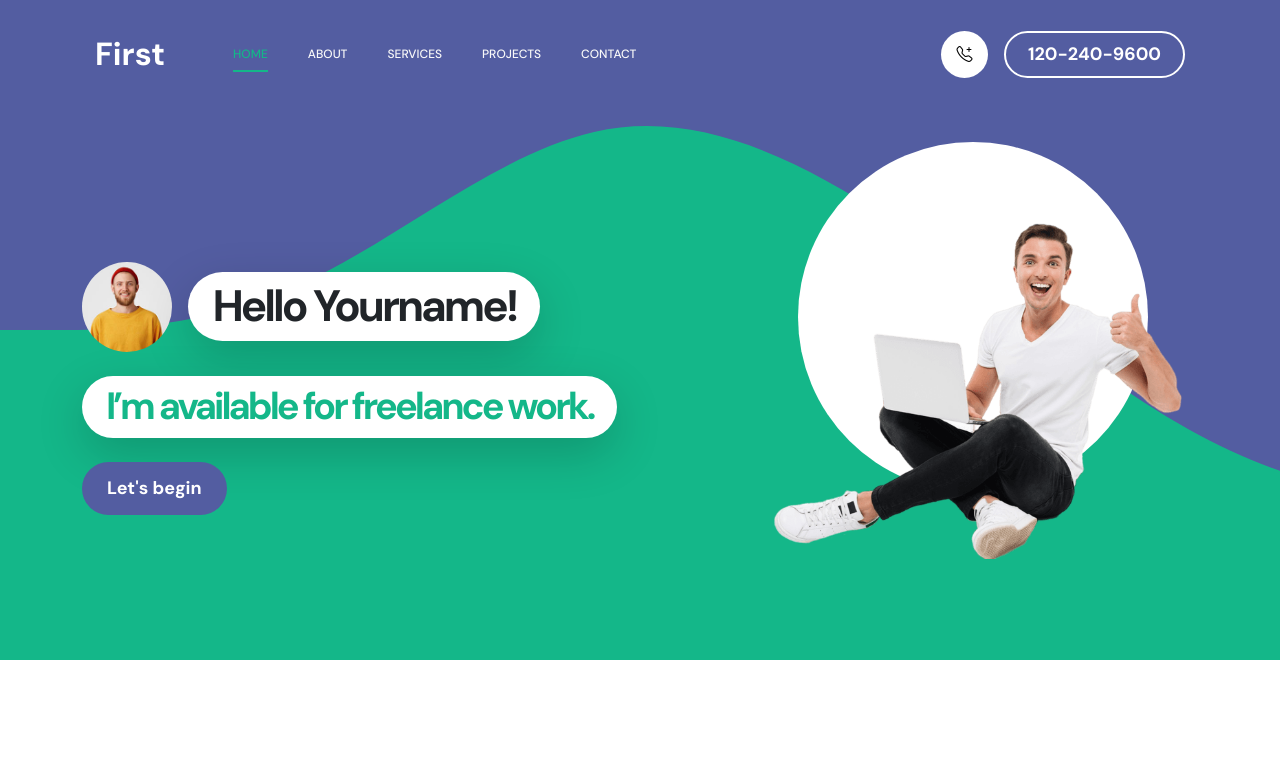
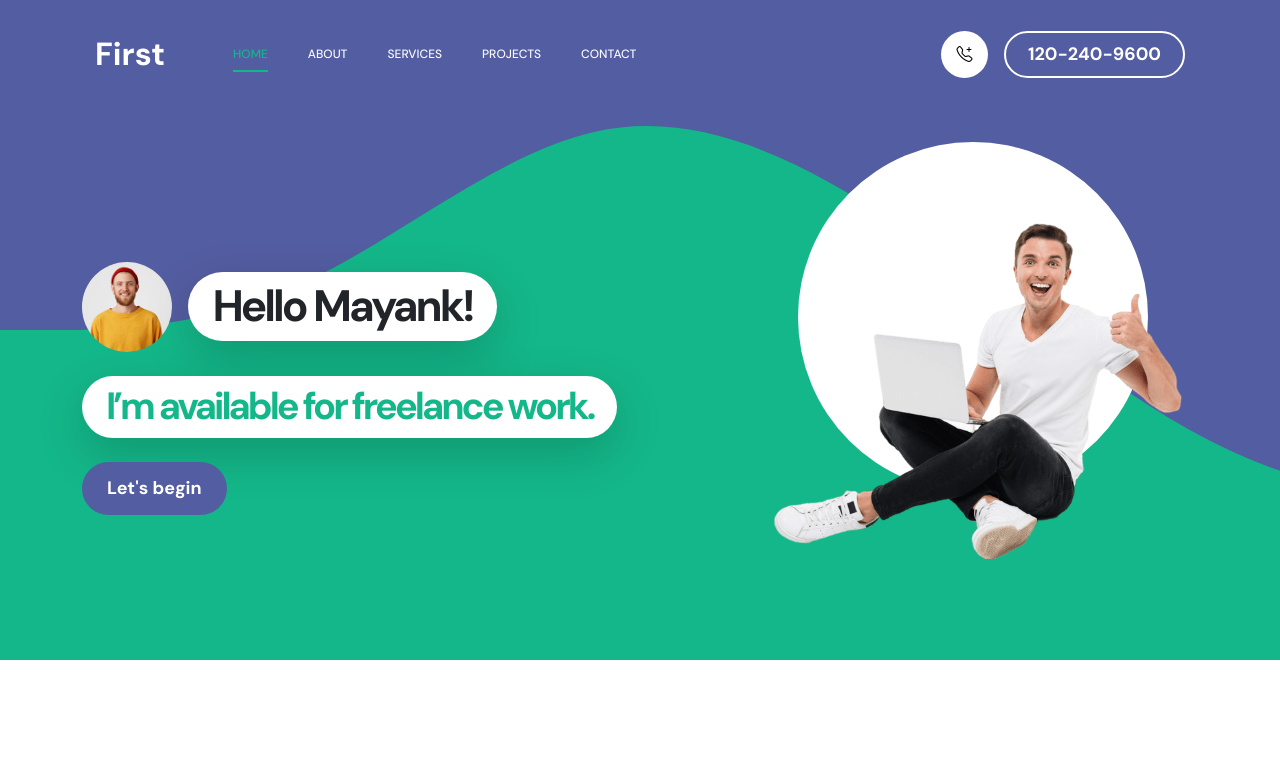
Before and after one commit to Mayank1242/aws-session2, a plain HTML site: page index.html in a window 1280 px wide. Shown: the top 777 px of the page. Drawn offline with Linux system fonts and the light colour scheme.

Commit message:
Update index.html

```diff
--- a/index.html
+++ b/index.html
@@ -102,7 +102,7 @@ https://templatemo.com/tm-578-first-portfolio
                                 <div class="hero-title-wrap d-flex align-items-center mb-4">
                                     <img src="images/happy-bearded-young-man.jpg" class="avatar-image avatar-image-large img-fluid" alt="">
 
-                                    <h1 class="hero-title ms-3 mb-0">Hello Yourname!</h1>
+                                    <h1 class="hero-title ms-3 mb-0">Hello Mayank!</h1>
                                 </div>
 
                                 <h2 class="mb-4">I’m available for freelance work.</h2>
```
